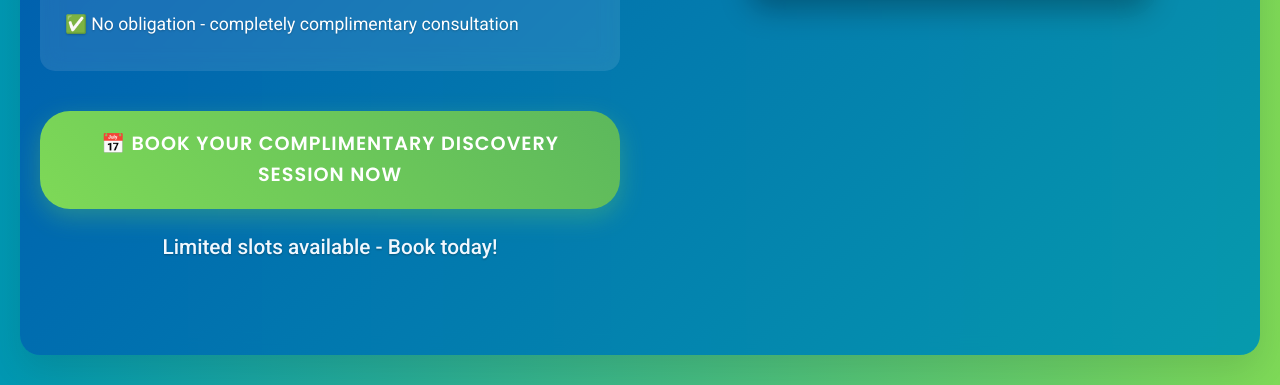
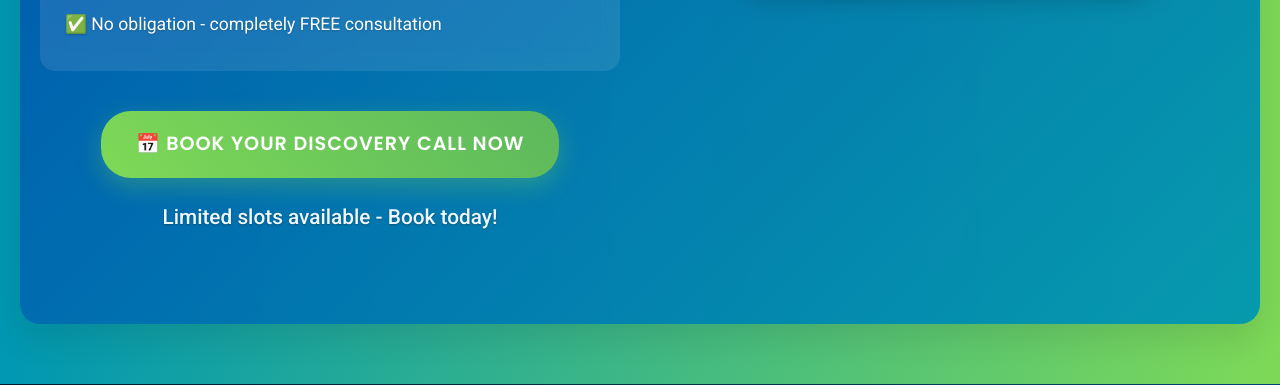
Before and after one commit to kimaninyutu/amyres2, a Django app: page / in a window 1280 px wide. Shown: the part 796-1181 px from the top of the page. Run offline with Django 5.2, Linux system fonts and the light colour scheme.

Commit message:
Update home.html

```diff
--- a/amyres_webapp/templates/amyres_webapp/home.html
+++ b/amyres_webapp/templates/amyres_webapp/home.html
@@ -13,7 +13,7 @@
         <div class="discovery-content">
             <div class="discovery-text">
                 <h2>🚀 Ready to Transform Your Agricultural Operations?</h2>
-                <p>Join us for a <strong>Complimentary Discovery Session</strong> and discover how AMYRES AGTECH can revolutionize your farming practices with cutting-edge research and innovative solutions.</p>
+                <p>Join us for a <strong> Complimentary Discovery Call</strong> and discover how AMYRES AGTECH can revolutionize your farming practices with cutting-edge research and innovative solutions.</p>
 
                 <div class="discovery-benefits">
                     <h3>What You'll Get:</h3>
@@ -22,7 +22,7 @@
                         <li>✅ Expert insights on sustainable farming practices</li>
                         <li>✅ Customized recommendations for your specific needs</li>
                         <li>✅ Introduction to our innovative AgTech solutions</li>
-                        <li>✅ No obligation - completely complimentary consultation</li>
+                        <li>✅ No obligation - completely FREE consultation</li>
                     </ul>
                 </div>
 
@@ -31,7 +31,7 @@
                        class="cta-button discovery-btn"
                        target="_blank"
                        rel="noopener noreferrer">
-                        📅 Book Your Complimentary Discovery Session Now
+                        📅 Book Your Discovery Call Now
                     </a>
                     <p class="discovery-note">Limited slots available - Book today!</p>
                 </div>
@@ -50,24 +50,24 @@
     </div>
 
     <!-- Video Section (SECOND) - Replacing the carousel with the "we are live" content -->
-    <div class="video-showcase-section">
-        <div class="video-showcase-content">
-            <div class="video-container">
-                <video class="feature-video" autoplay loop muted playsinline>
-                    <source src="{% static 'amyres_webapp/images/discovery-call.mp4' %}" type="video/mp4">
-                    Your browser does not support the video tag.
-                </video>
-                <div class="video-overlay">
-                    <a href="https://calendly.com/aoko-amyres/complimentary-diagnostic-session-with-amyres-agtech"
-                       class="overlay-button"
-                       target="_blank"
-                       rel="noopener noreferrer">
-                        Book Your Call
-                    </a>
-                </div>
-            </div>
-        </div>
-    </div>
+{#    <div class="video-showcase-section">#}
+{#        <div class="video-showcase-content">#}
+{#            <div class="video-container">#}
+{#                <video class="feature-video" autoplay loop muted playsinline>#}
+{#                    <source src="{% static 'amyres_webapp/images/discovery-call.mp4' %}" type="video/mp4">#}
+{#                    Your browser does not support the video tag.#}
+{#                </video>#}
+{#                <div class="video-overlay">#}
+{#                    <a href="https://calendly.com/aoko-amyres/complimentary-diagnostic-session-with-amyres-agtech" #}
+{#                       class="overlay-button" #}
+{#                       target="_blank" #}
+{#                       rel="noopener noreferrer">#}
+{#                        Book Your Call#}
+{#                    </a>#}
+{#                </div>#}
+{#            </div>#}
+{#        </div>#}
+{#    </div>#}
 </div>
 
 <!-- Additional CSS for Discovery Call Section and Video Showcase -->
```
